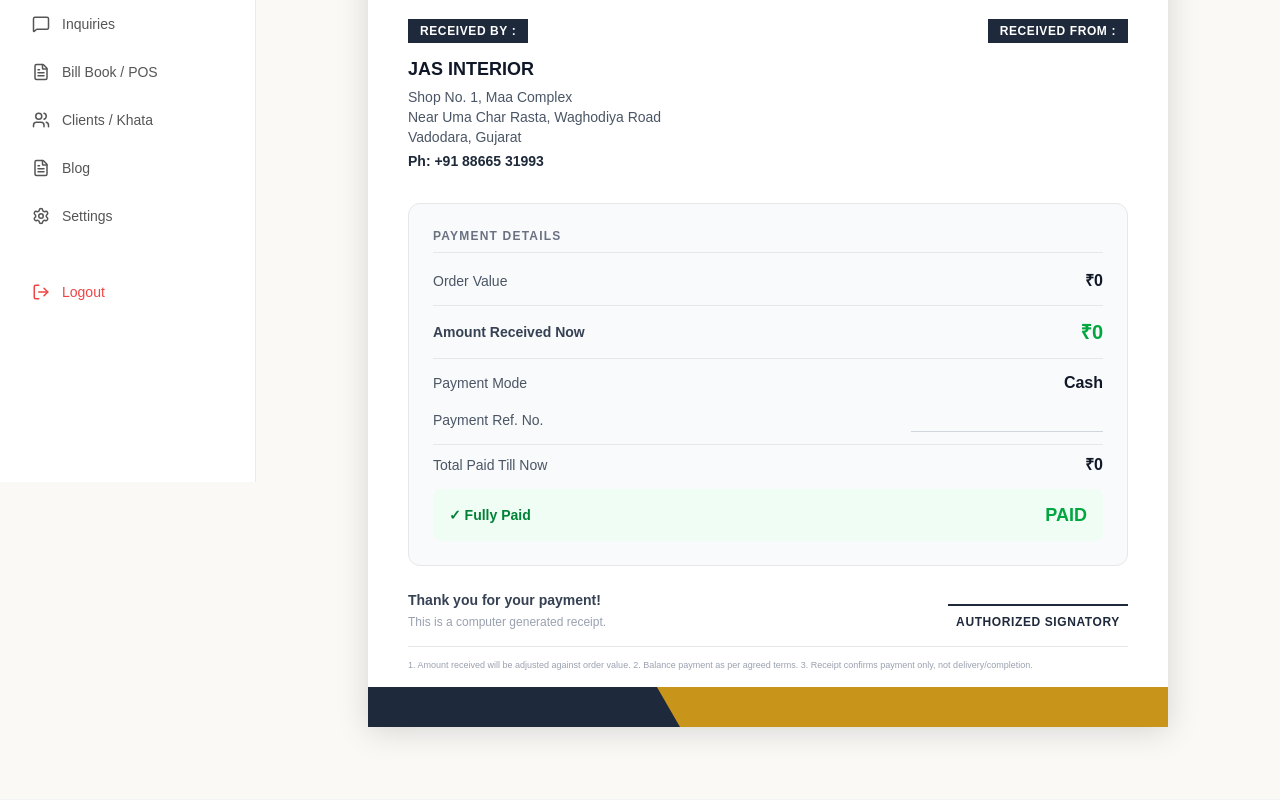
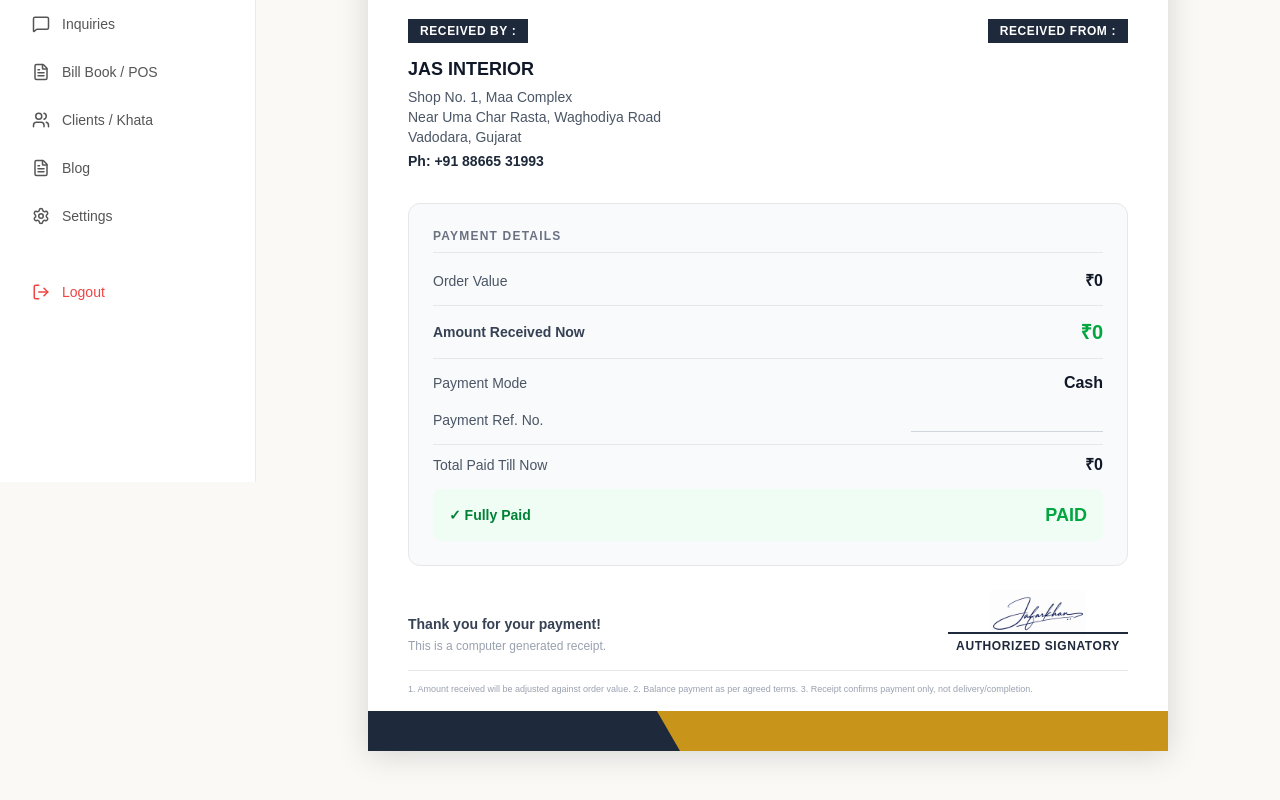
Before and after one commit to jas-interior/jasinterior, a Next.js app: page /admin/payments/1/receipt in a window 1280 px wide. Shown: the part 318-1118 px from the top of the page. Built offline with nearby package versions, Linux system fonts and the light colour scheme; a web font is replaced by a local one.

Commit message:
feat: add real Jafarkhan signature to all print bills and receipts

```diff
--- a/src/app/admin/bill-book/[id]/print/page.tsx
+++ b/src/app/admin/bill-book/[id]/print/page.tsx
@@ -259,8 +259,9 @@ export default function PrintBillPage() {
               )}
             </div>
 
-            <div className="mt-16 text-center">
-              <div className="border-t-2 border-[#1e293b] pt-2 inline-block min-w-[200px]">
+            <div className="mt-8 text-center flex flex-col items-center justify-end">
+              <img src="/signature.png" alt="Signature" className="h-14 object-contain mb-[-8px] mix-blend-multiply" />
+              <div className="border-t-2 border-[#1e293b] pt-1 inline-block min-w-[200px]">
                 <p className="text-sm font-bold text-[#1e293b] uppercase tracking-wider">Authorized Signatory</p>
               </div>
             </div>
--- a/src/app/admin/payments/[id]/receipt/page.tsx
+++ b/src/app/admin/payments/[id]/receipt/page.tsx
@@ -129,8 +129,9 @@ function PaymentReceiptPrint() {
                 <p className="text-sm font-bold text-gray-700">Thank you for your payment!</p>
                 <p className="text-xs text-gray-400 mt-1">This is a computer generated receipt.</p>
               </div>
-              <div className="text-center">
-                <div className="border-t-2 border-[#1e293b] pt-2 min-w-[180px]">
+              <div className="text-center flex flex-col items-center justify-end">
+                <img src="/signature.png" alt="Signature" className="h-12 object-contain mb-[-6px] mix-blend-multiply" />
+                <div className="border-t-2 border-[#1e293b] pt-1 min-w-[180px]">
                   <p className="text-xs font-bold text-[#1e293b] uppercase tracking-wider">Authorized Signatory</p>
                 </div>
               </div>
```
Also changed, not shown: public/signature.png (added).
